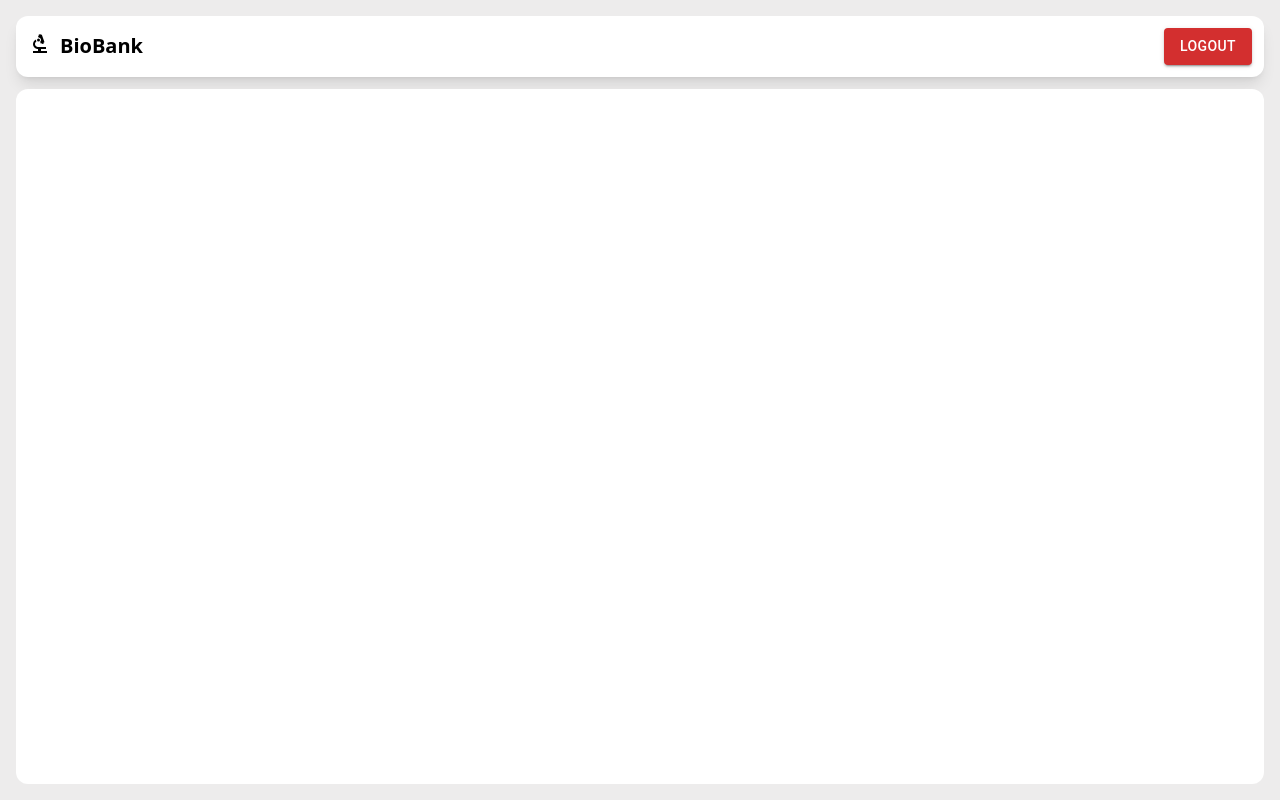
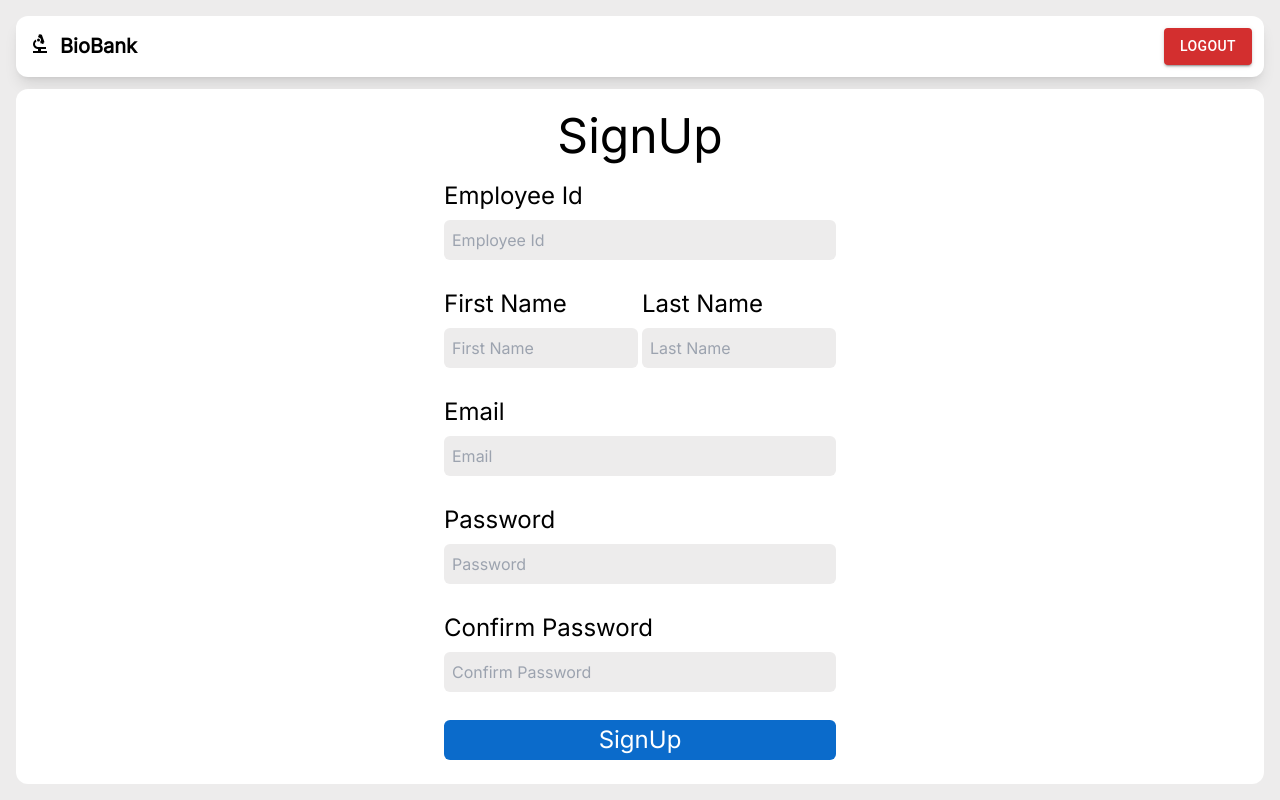
Before and after one commit to Mustafa-kl5/KHCC, a React (Create React App) app in the folder khcclab/: page /signUp in a window 1280 px wide. Built offline with nearby package versions, Linux system fonts and the light colour scheme.

Commit message:
auth form validation

```diff
--- a/khcclab/package.json
+++ b/khcclab/package.json
@@ -16,6 +16,7 @@
     "@types/react-dom": "^18.2.18",
     "react": "^18.2.0",
     "react-dom": "^18.2.0",
+    "react-hook-form": "^7.49.2",
     "react-router-dom": "^6.21.1",
     "react-scripts": "5.0.1",
     "typescript": "^4.9.5",
--- /dev/null
+++ b/khcclab/src/Components/auth/LoginForm.tsx
@@ -0,0 +1,76 @@
+import React from "react";
+import { Controller, useForm } from "react-hook-form";
+import { yupResolver } from "@hookform/resolvers/yup";
+import { loginSchema } from "validation-schema/loginSchema";
+
+export const LoginForm = () => {
+  const onSubmit = async (data: { email: string; password: string }) => {
+    console.log(data);
+  };
+
+  const {
+    control,
+    handleSubmit,
+    formState: { errors },
+  } = useForm({
+    resolver: yupResolver(loginSchema),
+    defaultValues: {
+      email: "",
+      password: "",
+    },
+    mode: "onChange",
+  });
+  return (
+    <>
+      <form className="auth-form" onSubmit={handleSubmit(onSubmit)}>
+        <h1 className="auth-heading">Login</h1>
+        <div>
+          <label htmlFor="email" className="label">
+            Email
+          </label>
+          <Controller
+            name="email"
+            control={control}
+            render={({ field }) => (
+              <input
+                {...field}
+                autoFocus
+                type="text"
+                id={field.name}
+                placeholder={field.name}
+                className="input"
+              />
+            )}
+          />
+          {errors.email && (
+            <p className="text-red-500">{errors.email.message}</p>
+          )}
+        </div>
+        <div>
+          <label htmlFor="password" className="block text-2xl">
+            Password
+          </label>
+          <Controller
+            name="password"
+            control={control}
+            render={({ field }) => (
+              <input
+                {...field}
+                type="password"
+                id={field.name}
+                placeholder={field.name}
+                className="input"
+              />
+            )}
+          />
+          {errors.password && (
+            <p className="text-red-500">{errors.password.message}</p>
+          )}
+        </div>
+        <button type="submit" className="submit-btn">
+          Join
+        </button>
+      </form>
+    </>
+  );
+};
--- /dev/null
+++ b/khcclab/src/Components/auth/RegestierForm.tsx
@@ -0,0 +1,184 @@
+import { yupResolver } from "@hookform/resolvers/yup";
+import React, { useState } from "react";
+import { Controller, useForm } from "react-hook-form";
+import { registrationSchema } from "validation-schema/registrationSchema";
+
+type SignUpForm = {
+  EmployeeId: string;
+  firstName: string;
+  lastName: string;
+  email: string;
+  password: string;
+  confirmPassword: string;
+};
+
+export const RegestierForm = () => {
+  const {
+    control,
+    handleSubmit,
+    formState: { errors },
+  } = useForm({
+    resolver: yupResolver(registrationSchema),
+    defaultValues: {
+      EmployeeId: "",
+      firstName: "",
+      lastName: "",
+      email: "",
+      password: "",
+      confirmPassword: "",
+    },
+    mode: "onChange",
+  });
+
+  const [confirmPass, setConfirmPass] = useState(false);
+
+  const onSubmit = async (data: any) => {
+    if (data.password === data.confirmPassword) {
+      setConfirmPass(false);
+      console.log(data);
+    } else {
+      setConfirmPass(true);
+    }
+  };
+
+  return (
+    <>
+      <form className="auth-form" onSubmit={handleSubmit(onSubmit)}>
+        <h1 className="auth-heading">SignUp</h1>
+        <div>
+          <label htmlFor="Employee_id" className="label">
+            Employee Id
+          </label>
+
+          <Controller
+            name="EmployeeId"
+            control={control}
+            render={({ field }) => (
+              <input
+                {...field}
+                autoFocus
+                type="text"
+                id="Employee_id"
+                className="input"
+                placeholder="Employee Id"
+              />
+            )}
+          />
+          {errors.EmployeeId && (
+            <p className="text-red-500">{errors.EmployeeId.message}</p>
+          )}
+        </div>
+        <div className="grid grid-col-1 gap-x-1 md:grid-cols-2">
+          <div>
+            <label htmlFor="first_name" className="label">
+              First Name
+            </label>
+            <Controller
+              name="firstName"
+              control={control}
+              render={({ field }) => (
+                <input
+                  {...field}
+                  type="text"
+                  id="first_name"
+                  className="input"
+                  placeholder="First Name"
+                />
+              )}
+            />
+            {errors.firstName && (
+              <p className="text-red-500">{errors.firstName.message}</p>
+            )}
+          </div>
+          <div>
+            <label htmlFor="last_name" className="label">
+              Last Name
+            </label>
+            <Controller
+              name="lastName"
+              control={control}
+              render={({ field }) => (
+                <input
+                  {...field}
+                  type="text"
+                  id="last_name"
+                  className="input"
+                  placeholder="Last Name"
+                />
+              )}
+            />
+            {errors.lastName && (
+              <p className="text-red-500">{errors.lastName.message}</p>
+            )}
+          </div>
+        </div>
+        <div>
+          <label htmlFor="email" className="label">
+            Email
+          </label>
+          <Controller
+            name="email"
+            control={control}
+            render={({ field }) => (
+              <input
+                {...field}
+                type="text"
+                id="email"
+                className="input"
+                placeholder="Email"
+              />
+            )}
+          />
+          {errors.email && (
+            <p className="text-red-500">{errors.email.message}</p>
+          )}
+        </div>
+        <div>
+          <label htmlFor="password" className="block text-2xl">
+            Password
+          </label>
+          <Controller
+            name="password"
+            control={control}
+            render={({ field }) => (
+              <input
+                {...field}
+                type="password"
+                id="password"
+                className="input"
+                placeholder="Password"
+              />
+            )}
+          />
+          {errors.password && (
+            <p className="text-red-500">{errors.password.message}</p>
+          )}
+        </div>
+        <div>
+          <label htmlFor="Confirm " className="block text-2xl">
+            Confirm Password
+          </label>
+          <Controller
+            name="confirmPassword"
+            control={control}
+            render={({ field }) => (
+              <input
+                {...field}
+                type="password"
+                id="Confirm "
+                className="input"
+                placeholder="Confirm Password"
+              />
+            )}
+          />
+          {confirmPass && (
+            <p className="text-red-500">Password does not match!</p>
+          )}
+        </div>
+        <button type="submit" className="submit-btn">
+          SignUp
+        </button>
+      </form>
+    </>
+  );
+};
--- a/khcclab/src/UI/AuthLayout.tsx
+++ b/khcclab/src/UI/AuthLayout.tsx
@@ -1,13 +1,14 @@
-
-import { Header } from 'Components/Header/Header'
+import { Header } from "Components/Header/Header";
 
 export const AuthLayout = ({ children }: { children: React.ReactNode }) => {
-    return (
-        <div className='h-full flex flex-col w-full gap-3 bg-hussein-100 p-4' >
-            <Header />
-            <div className='bg-hussein-200 w-full justify-between rounded-xl h-full'>
-                <div className='w-full flex justify-center items-center'></div>
-            </div>
+  return (
+    <div className="flex flex-col w-full h-screen gap-3 bg-hussein-100 p-4">
+      <Header />
+      <div className="bg-hussein-200 w-full justify-between rounded-xl h-full">
+        <div className="w-full h-full flex justify-center items-center">
+          {children}
         </div>
-    )
-}
+      </div>
+    </div>
+  );
+};
--- a/khcclab/src/index.css
+++ b/khcclab/src/index.css
@@ -1,10 +1,13 @@
+@import url("https://fonts.googleapis.com/css?family=Inter");
 * {
   padding: 0;
   margin: 0;
+  box-sizing: border-box;
 }
 html,
 body {
   height: 100%;
+  font-family: "Inter";
 }
 #root {
   height: 100%;
@@ -12,3 +15,27 @@ body {
 @tailwind base;
 @tailwind components;
 @tailwind utilities;
+
+/* auth form  start*/
+
+.auth-form {
+  @apply w-11/12 h-full flex justify-center flex-col p-3 gap-y-5 md:w-6/12 lg:w-4/12;
+}
+
+.auth-heading {
+  @apply text-center text-5xl;
+}
+
+.label {
+  @apply text-2xl block;
+}
+
+.input {
+  @apply bg-hussein-100 w-full p-2 rounded-md my-2 focus:outline-none;
+}
+
+.submit-btn {
+  @apply bg-button-100 text-white text-2xl rounded-md p-1;
+}
+
+/* auth form end */
--- a/khcclab/src/pages/auth/Login.tsx
+++ b/khcclab/src/pages/auth/Login.tsx
@@ -1,10 +1,11 @@
-import { AuthLayout } from 'UI/AuthLayout'
-import React from 'react'
+import { LoginForm } from "Components/auth/LoginForm";
+import { AuthLayout } from "UI/AuthLayout";
+import React from "react";
 
 export const Login = () => {
-    return (
-        <AuthLayout>
-            any
-        </AuthLayout>
-    )
-}
+  return (
+    <AuthLayout>
+      <LoginForm />
+    </AuthLayout>
+  );
+};
--- a/khcclab/src/pages/auth/SignUp.tsx
+++ b/khcclab/src/pages/auth/SignUp.tsx
@@ -1,10 +1,11 @@
-import { AuthLayout } from 'UI/AuthLayout'
-import React from 'react'
+import { RegestierForm } from "Components/auth/RegestierForm";
+import { AuthLayout } from "UI/AuthLayout";
+import React from "react";
 
 export const SignUp = () => {
-    return (
-        <AuthLayout>
-            any
-        </AuthLayout>
-    )
-}
+  return (
+    <AuthLayout>
+      <RegestierForm />
+    </AuthLayout>
+  );
+};
--- /dev/null
+++ b/khcclab/src/utils/constant.ts
@@ -0,0 +1 @@
+export const PASSWORD_PATTERN = /^().{8,}$/;
--- /dev/null
+++ b/khcclab/src/validation-schema/loginSchema.ts
@@ -0,0 +1,11 @@
+import { PASSWORD_PATTERN } from "utils/constant";
+import * as Yup from "yup";
+
+export const loginSchema = Yup.object({
+  email: Yup.string()
+    .required("email is required!")
+    .email("please enter a valid email"),
+  password: Yup.string()
+    .required("password is required!")
+    .matches(PASSWORD_PATTERN, "the password at least should be 8 characters"),
+}).required();
--- /dev/null
+++ b/khcclab/src/validation-schema/registrationSchema.ts
@@ -0,0 +1,23 @@
+import { PASSWORD_PATTERN } from "utils/constant";
+import * as Yup from "yup";
+
+export const registrationSchema = Yup.object({
+  EmployeeId: Yup.string().required("Employee Id is Required !"),
+  firstName: Yup.string()
+    .min(2, "Too Short!")
+    .max(50, "Too Long!")
+    .required("Required"),
+  lastName: Yup.string()
+    .min(2, "Too Short!")
+    .max(50, "Too Long!")
+    .required("Required"),
+  email: Yup.string()
+    .required("email is required!")
+    .email("please enter a valid email"),
+  password: Yup.string()
+    .required("password is required!")
+    .matches(PASSWORD_PATTERN, "the password at least should be 8 characters"),
+  confirmPassword: Yup.string()
+    .required("confirm the password please")
+    .matches(PASSWORD_PATTERN, "the password at least should be 8 characters"),
+}).required();
--- a/khcclab/tailwind.config.js
+++ b/khcclab/tailwind.config.js
@@ -7,9 +7,12 @@ module.exports = {
         hussein: {
           100: "#EDECEC",
           200: "#FFFFFF",
-          300: "#c0c0c0",
+          300: "",
           400: "",
           500: "",
+        },
+        button: {
+          100: "#0B6BCB",
         },
       },
     },
```
Also changed, not shown: khcclab/src/App.tsx (+2 -5 lines), 1 other file (tests, documents, lock files or other folders).
